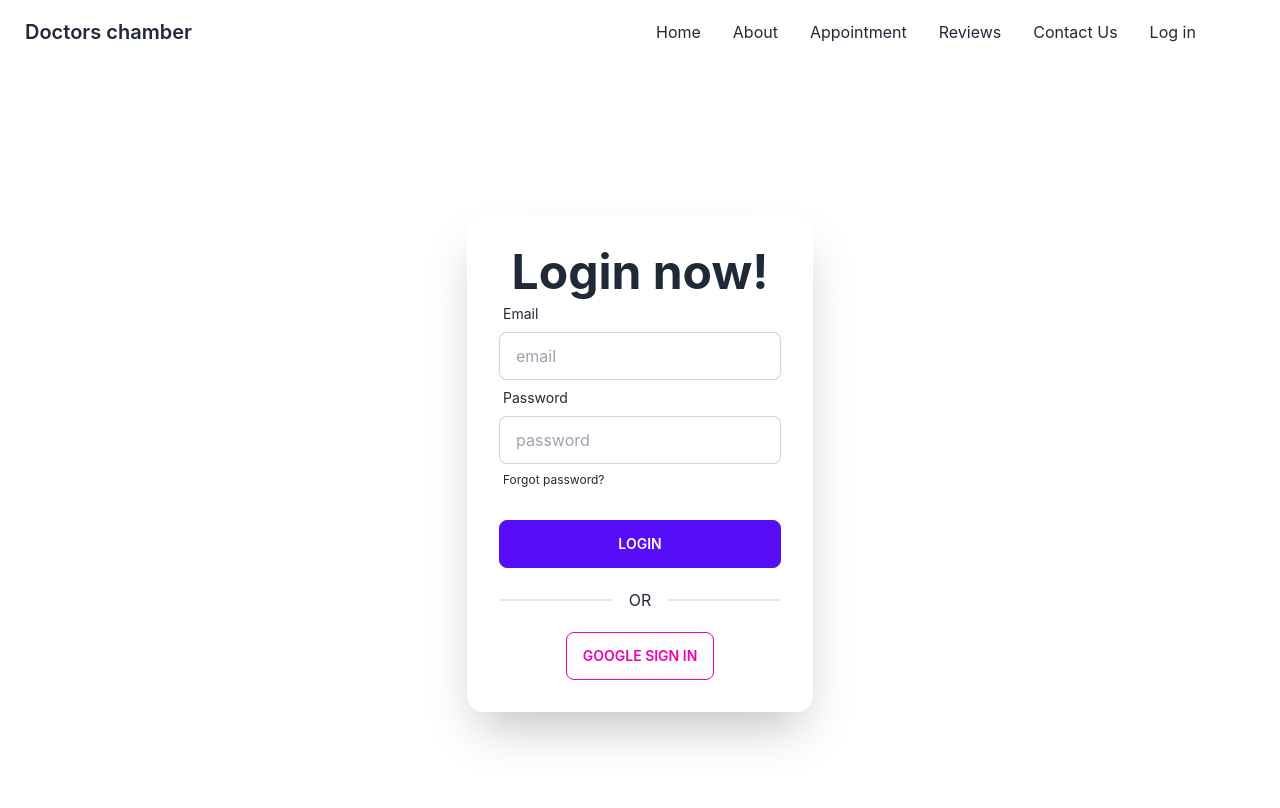
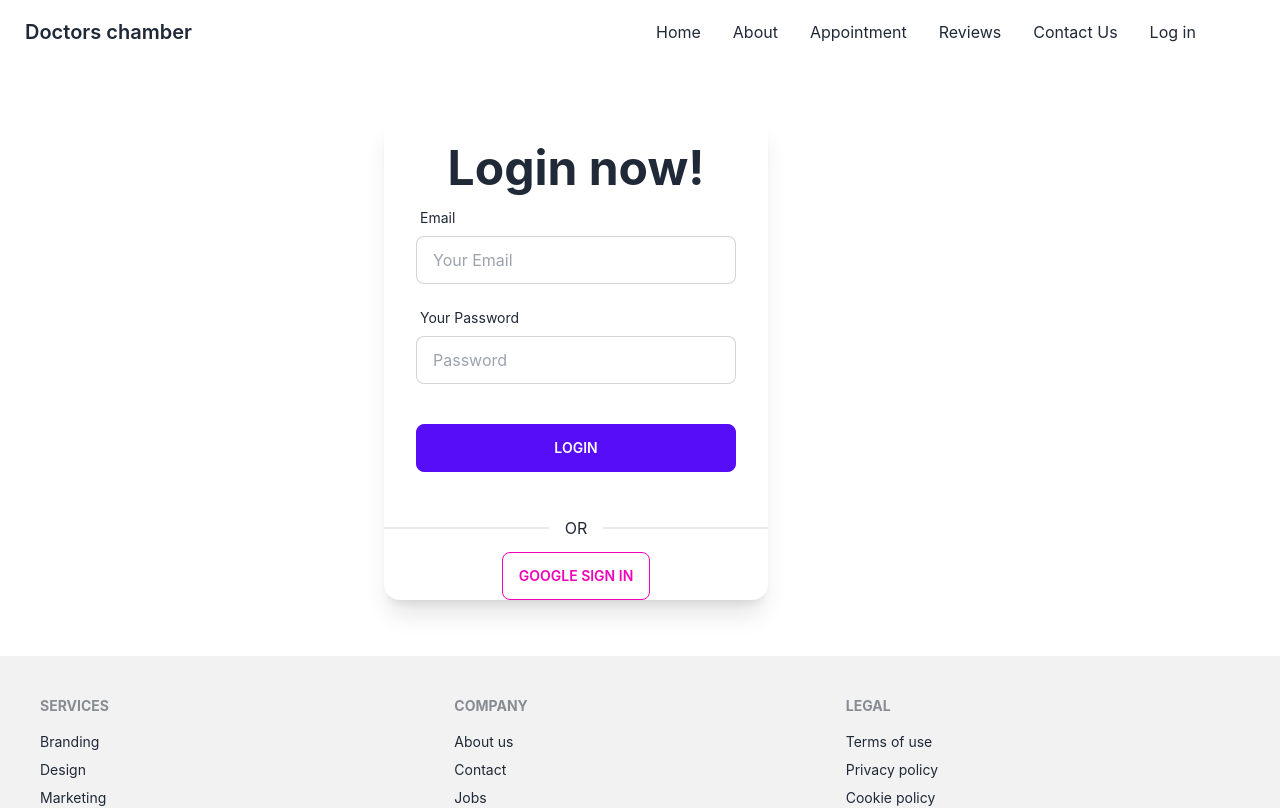
Before and after one commit to Muhammad-Mehedi-Hasan-Opi-Sarker/doctors, a React (Create React App) app: page /login in a window 1280 px wide. Shown: the top 808 px of the page. Built offline with nearby package versions, Linux system fonts and the light colour scheme; no server answers.

Commit message:
login form in add validation

```diff
--- a/package.json
+++ b/package.json
@@ -15,6 +15,7 @@
     "react-day-picker": "^8.0.7",
     "react-dom": "^18.2.0",
     "react-firebase-hooks": "^5.0.3",
+    "react-hook-form": "^7.33.0",
     "react-router-dom": "^6.3.0",
     "react-scripts": "5.0.1",
     "web-vitals": "^2.1.4"
--- a/src/pages/Login/Login.js
+++ b/src/pages/Login/Login.js
@@ -1,43 +1,89 @@
 import React from 'react';
 import { useSignInWithGoogle } from 'react-firebase-hooks/auth';
 import auth from '../../firebase.init';
+import { useForm } from "react-hook-form";
+
 const Login = () => {
     const [signInWithGoogle, user, loading, error] = useSignInWithGoogle(auth);
-    if(user){
+    if (user) {
         console.log(user)
     }
+
+    const { register, formState: { errors }, handleSubmit } = useForm();
+    const onSubmit = (data) => {
+        console.log(data)
+    };
+
+
     return (
-        <div>
-            <div className="hero min-h-screen">
-                <div className="hero-content flex-col lg:flex-row-reverse">
-                    <div className="card flex-shrink-0 w-full max-w-sm shadow-2xl bg-base-100">
-                        <div className="card-body">
-                            <form className='form-control'>
-                                <h1 className="text-5xl font-bold">Login now!</h1>
-                                <label className="label">
-                                    <span className="label-text">Email</span>
+        <div className='lg:ml-96 mt-12 mb-14'>
+            <div class="card w-96 bg-base-100 shadow-xl">
+                <div class="card-body">
+                    <h1 class="text-5xl font-bold">Login now!</h1>
+                    <form onSubmit={handleSubmit(onSubmit)}>
+                        <div class="form-control w-full max-w-xs">
+                            <label class="label">
+                                <span class="label-text">Email</span>
                             </label>
-                                <input type="email" name='email' placeholder="email" className="input input-bordered" />
-                                <label className="label">
-                                    <span className="label-text">Password</span>
+                            <input type="email"
+                            placeholder="Your Email"
+                             class="input input-bordered w-full max-w-xs"
+                             {...register("email", {
+                                required:{
+                                    value:true,
+                                    message:'Email is required'
+                                },
+                                pattern: {
+                                  value: /^\w+([\.-]?\w+)*@\w+([\.-]?\w+)*(\.\w{2,3})+$/,
+                                  message: 'Provide a valid email'
+                                }
+                              })}
+                             />
+                            <label class="label">
+                            {errors.email?.type === 'required' && <span class="label-text-alt text-red-500">{errors.email.message}</span>}
+                            {errors.email?.type === 'pattern' && <span class="label-text-alt text-red-500">{errors.email.message}</span>}
+
                             </label>
-                                <input type="password" name='password' placeholder="password" className="input input-bordered" />
-                                <label className="label">
-                                    <a href="#" className="label-text-alt link link-hover">Forgot password?</a>
+                        </div>
+                        <div class="form-control w-full max-w-xs">
+                            <label class="label">
+                                <span class="label-text">Your Password</span>
                             </label>
-                                <div className="form-control mt-6">
-                                    <button className="btn btn-primary">Login</button>
+                            <input type="password"
+                            placeholder="Password"
+                             class="input input-bordered w-full max-w-xs"
+                             {...register("password", {
+                                required:{
+                                    value:true,
+                                    message:'Password is required'
+                                },
+                                minLength: {
+                                  value:6 ,
+                                  message: 'Password must be 6 character'
+                                }
+                              })}
+                             />
+                            <label class="label">
+                            {errors.password?.type === 'required' && <span class="label-text-alt text-red-500">{errors.password.message}</span>}
+                            {errors.password?.type === 'minLength' && <span class="label-text-alt text-red-500">{errors.password.message}</span>}
+
+                            </label>
                         </div>
+
+
+                        <input  />
+
+
+                        <input className='btn btn-primary w-full max-w-xs' type="submit" value='Login' />
                     </form>
+                </div>
                 <div className="divider">OR</div>
                 <div>
-                                <button onClick={()=>{signInWithGoogle()}} className="btn btn-outline btn-secondary">Google Sign In</button>
+                    <button onClick={() => { signInWithGoogle() }} className="btn btn-outline btn-secondary">Google Sign In</button>
                 </div>
             </div>
         </div>
-                </div>
-            </div>
-        </div>
+
     );
 };
 
```
Also changed, not shown: 1 other file (tests, documents, lock files or other folders). Lines whose indentation alone changed are shown as unchanged.
